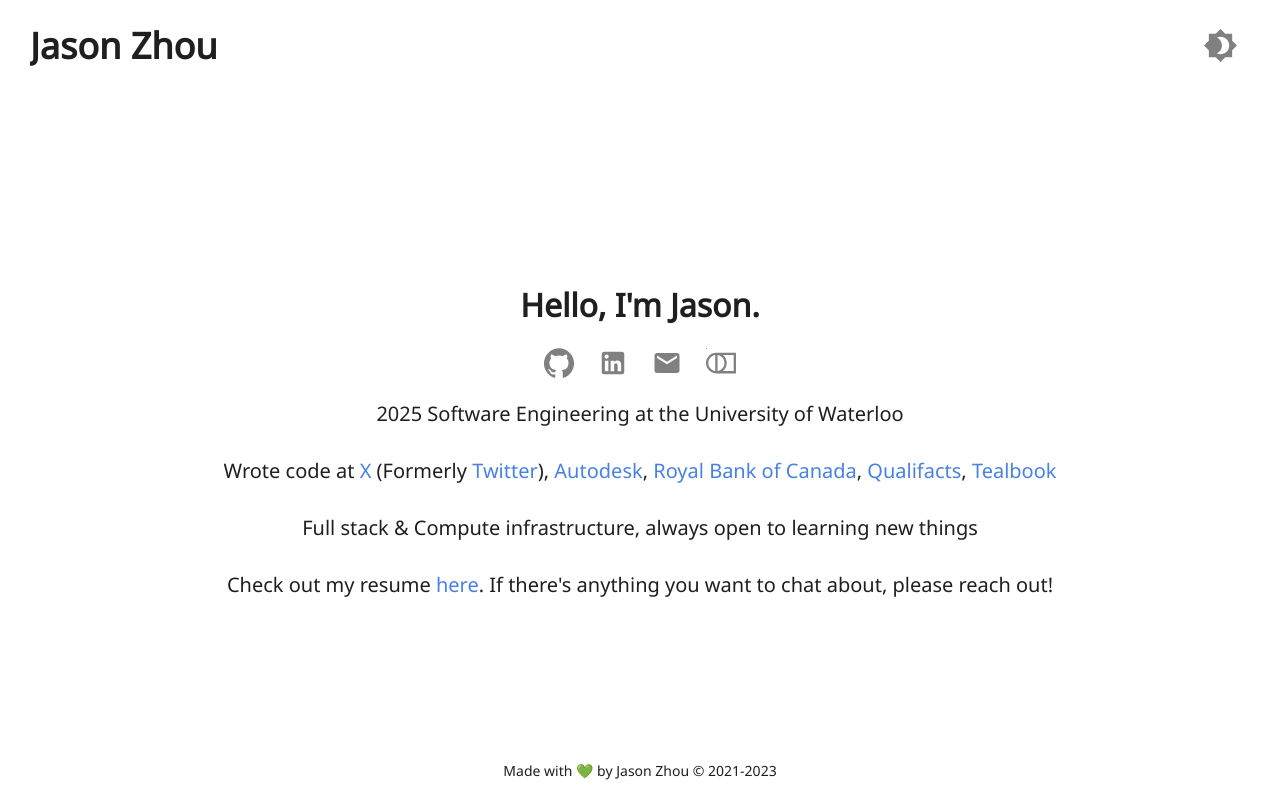
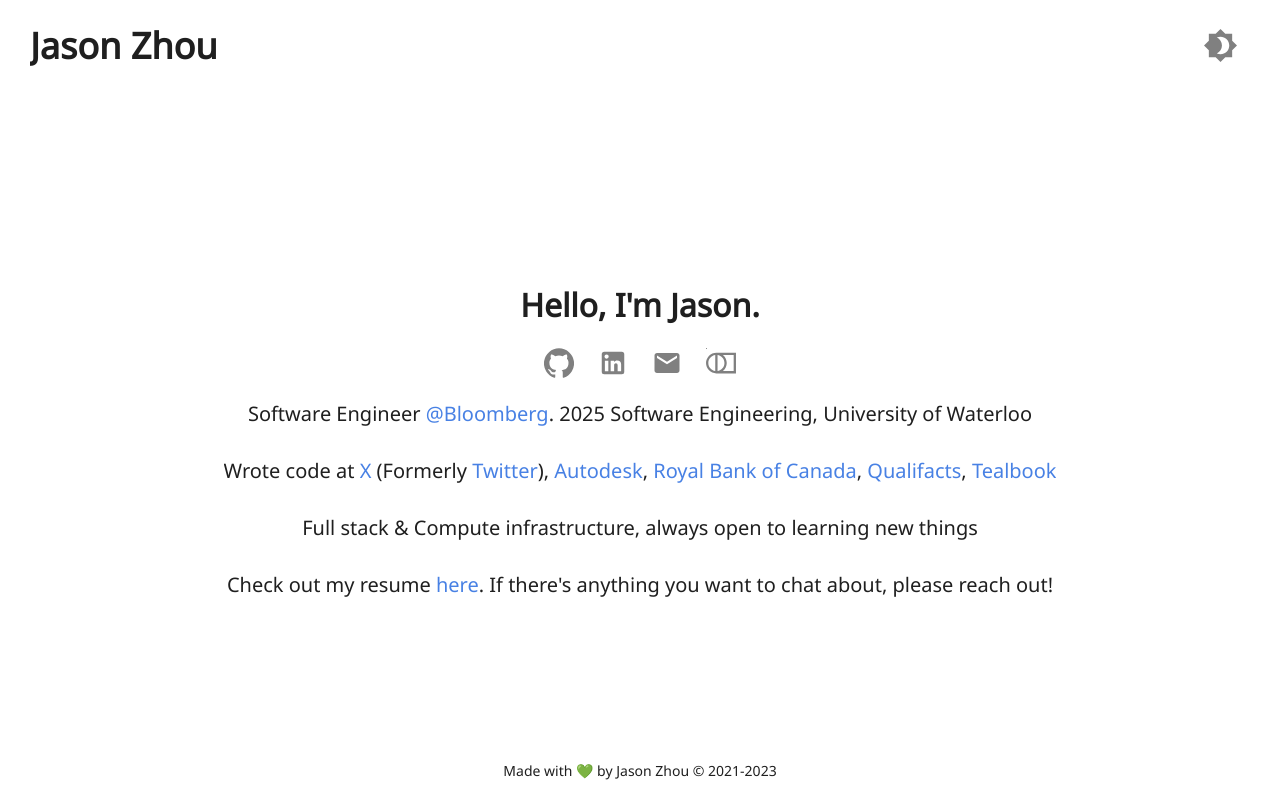
Before and after one commit to ZhouJas/personal, a React (Create React App) app: page / in a window 1280 px wide. Built offline with nearby package versions, Linux system fonts and the light colour scheme.

Commit message:
2025 update intro page

```diff
--- a/src/components/intro/intro.tsx
+++ b/src/components/intro/intro.tsx
@@ -1,5 +1,5 @@
 import "./intro.scss"
-import { GitHub, LinkedIn, Mail, ArrowDownward } from "@material-ui/icons"
+import { GitHub, LinkedIn, Mail } from "@material-ui/icons"
 import { ReactComponent as Webring } from '../../assets/logo.svg'
 import { IconButton } from "@material-ui/core"
 import Footer from "../footer/footer"
@@ -13,6 +13,7 @@
   const qualifacts = "https://qualifacts.com/"
   const autodesk = "https://www.autodesk.com/"
   const twitter = "https://twitter.com/home"
+  const bloomberg  = "https://www.bloomberg.com/company/"
   const webring = "https://se-webring.xyz/"
   const resumeLink = "https://drive.google.com/file/d/1aponlOGaaDC7GReWRrkDuAuxyz6y0rsm/view?usp=sharing"
 
@@ -54,7 +55,7 @@
         </div>
       </div>
       <div className="introBody" id="school">
-        2025 Software Engineering at the University of Waterloo
+        Software Engineer <a href={bloomberg}> @Bloomberg</a>. 2025 Software Engineering, University of Waterloo
       </div>
       <div className="introBody" id="prevWork">
         Wrote code at <a href={twitter} target="_blank" rel="noreferrer">X</a> (Formerly <a href={twitter} target="_blank" rel="noreferrer">Twitter</a>),{" "}
```
